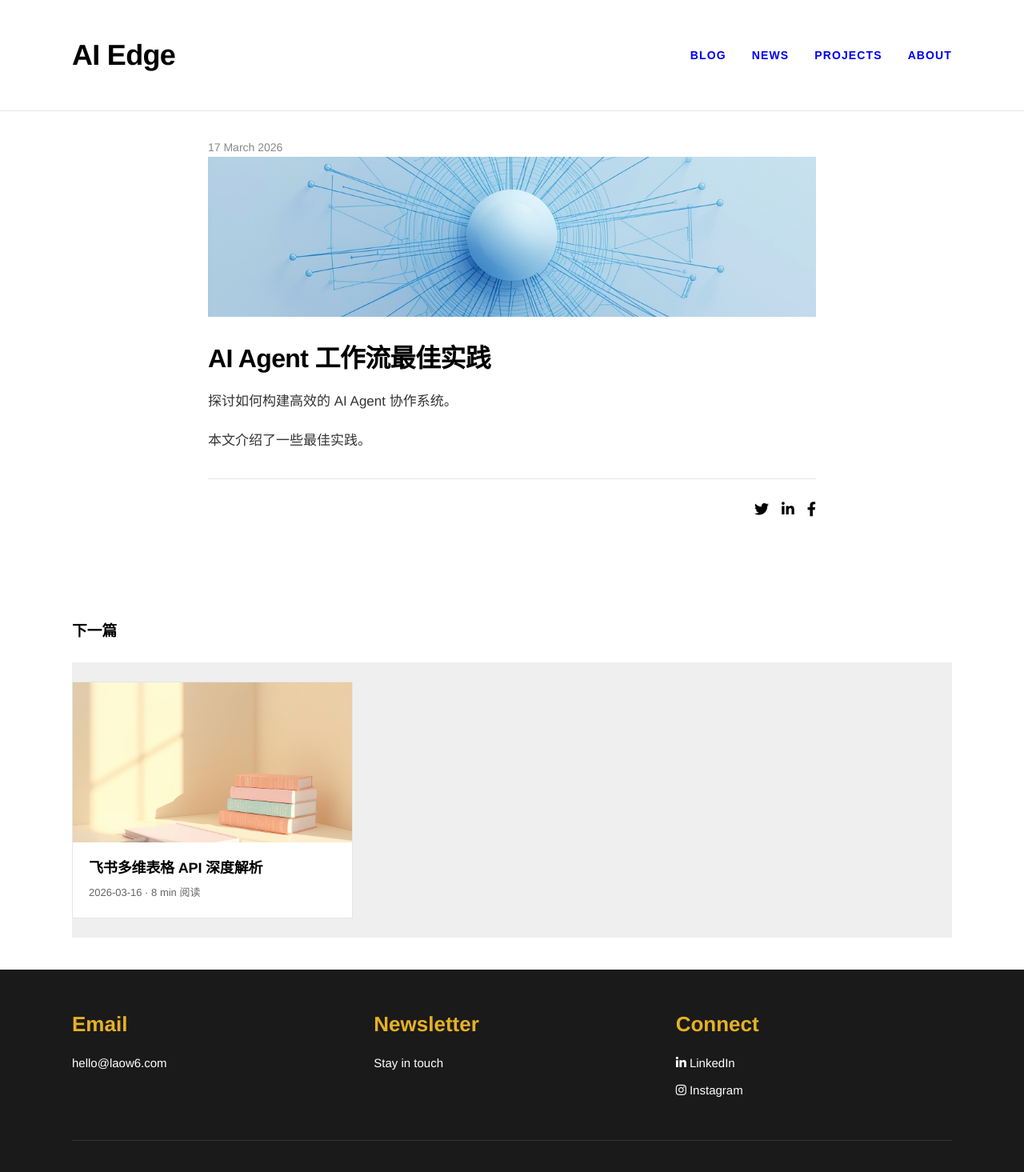
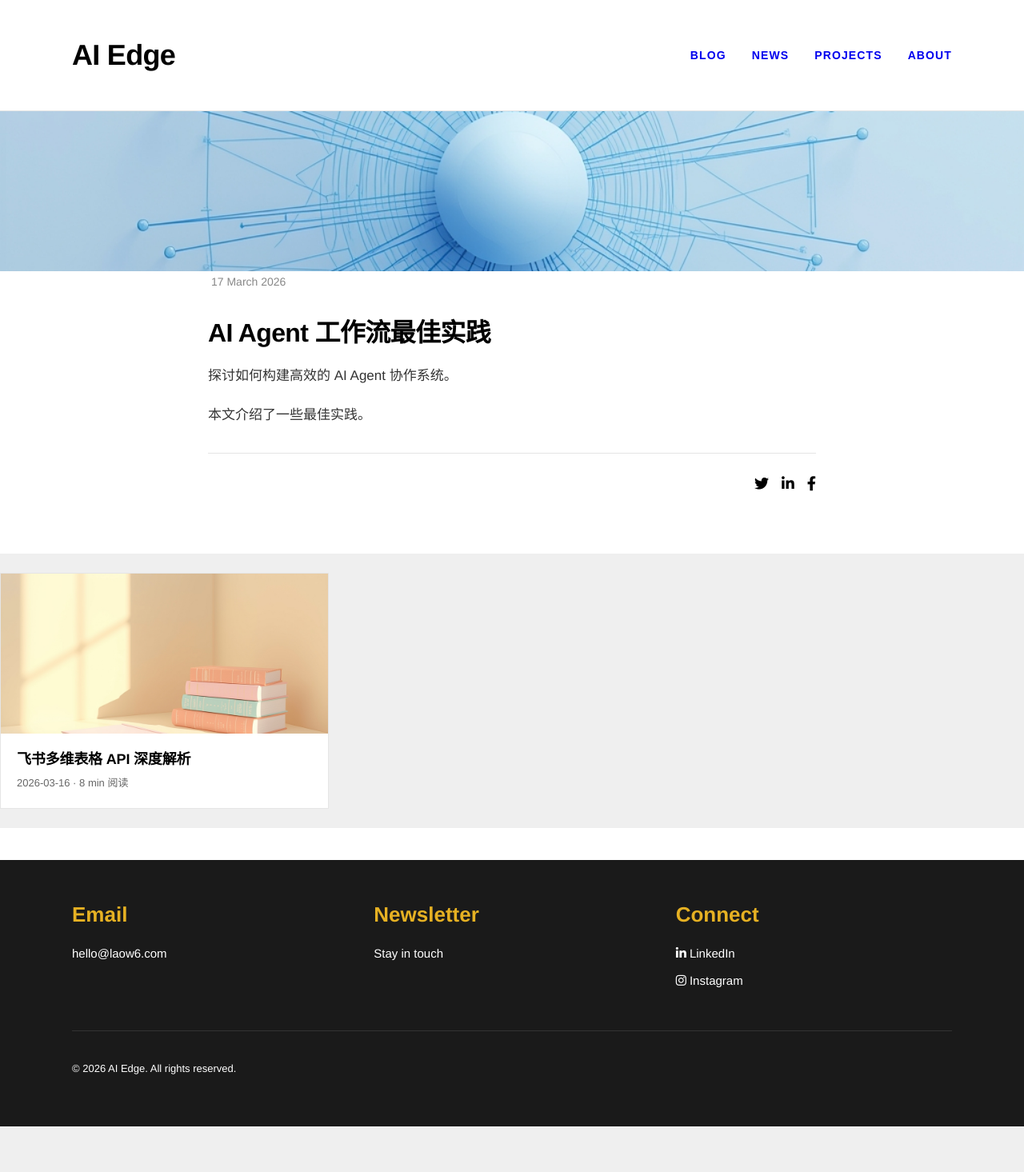
Before and after one commit to AlexSong-star/laow-blog, a Next.js app: page /news/ai-agent-workflow in a window 1280 px wide. Shown: the top 1465 px of the page at 80% size. After the commit the page ends 1408 px from the top, so only its background shows below. Built offline with nearby package versions, Linux system fonts and the light colour scheme.

Commit message:
fix: news detail image no gap, date below image, no next text, posts-grid full width

```diff
--- a/src/app/globals.css
+++ b/src/app/globals.css
@@ -340,3 +340,4 @@ body {
   color: #E6B123;
 }
 .news-article-page { background: #fff; }
+.posts-grid { margin: 0; width: 100%; }
--- a/src/app/news/[slug]/page.tsx
+++ b/src/app/news/[slug]/page.tsx
@@ -95,19 +95,18 @@ export default async function NewsDetailPage({ params }: Props) {
     <>
       <Navigation />
 
-      <article className="article-page news-article-page">
-        <div className="article-wrapper">
+      <article className="article-page news-article-page" style={{ padding: 0 }}>
+        <img
+          src={heroImage}
+          className="article-hero-image"
+          alt={news.title}
+          style={{ borderRadius: 0 }}
+        />
+
+        <div className="article-wrapper" style={{ padding: '0 24px' }}>
           <span className="blog-entry-category">
             {new Date(news.date).toLocaleDateString('en-GB', { day: 'numeric', month: 'long', year: 'numeric' })}
           </span>
-        </div>
-
-        <div className="article-wrapper">
-          <img
-            src={heroImage}
-            className="article-hero-image"
-            alt={news.title}
-          />
         </div>
 
         <div className="article-wrapper">
@@ -123,11 +122,9 @@ export default async function NewsDetailPage({ params }: Props) {
         </div>
       </article>
 
-      {/* 下一个新闻推荐 */}
       <section className="news-article-page" style={{ padding: '40px 0' }}>
-        <div className="container">
-          <h3 style={{ marginBottom: '24px', color: '#000' }}>下一篇</h3>
-          <div className="posts-grid">
+        <div className="container" style={{ maxWidth: '100%', padding: '0' }}>
+          <div className="posts-grid" style={{ margin: 0, width: '100%' }}>
             <div className="col-12 col-md-6 col-lg-4 mb-4 blog-item">
               <div className="card h-100">
                 <Link href={`/news/${nextNews.slug}`}>
```
